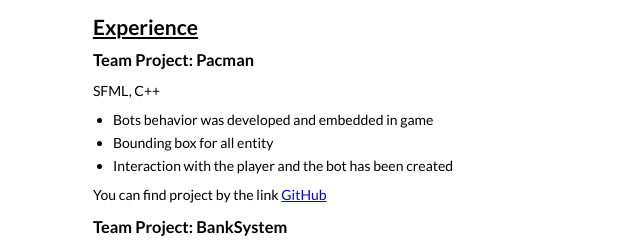
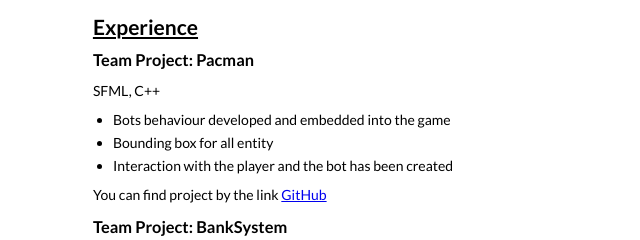
Before and after one commit to akaspeh/CV, a plain HTML site: page index.html in a window 1280 px wide. Shown: the part 308-548 px from the top of the page, 28-668 px from the left. Drawn offline with Linux system fonts and the light colour scheme.

Commit message:
Update index.html

```diff
--- a/index.html
+++ b/index.html
@@ -44,7 +44,7 @@
                     <p class="info__text_dark">
                         SFML, C++
                         <ul class="TEAMWORK-list">
-                            <li>Bots behavior was developed and embedded in game</li>
+                            <li>Bots behaviour developed and embedded into the game</li>
                             <li>Bounding box for all entity</li>
                             <li>Interaction with the player and the bot has been created</li>
                         </ul>
@@ -77,7 +77,7 @@
                         </ul>
                         You can find project IASA_SuggestBot by the link
                         <a href="https://github.com/dimaplel/telegram-suggestions-bot"> GitHub</a>
-                        IASABOT is still in development, but you can find it by following the link.
+                        IASABOT is still in development, but you can find it by the following link.
                         <a href="https://t.me/iasa_mate_bot"> telegram</a>
                     </p>
 
```
